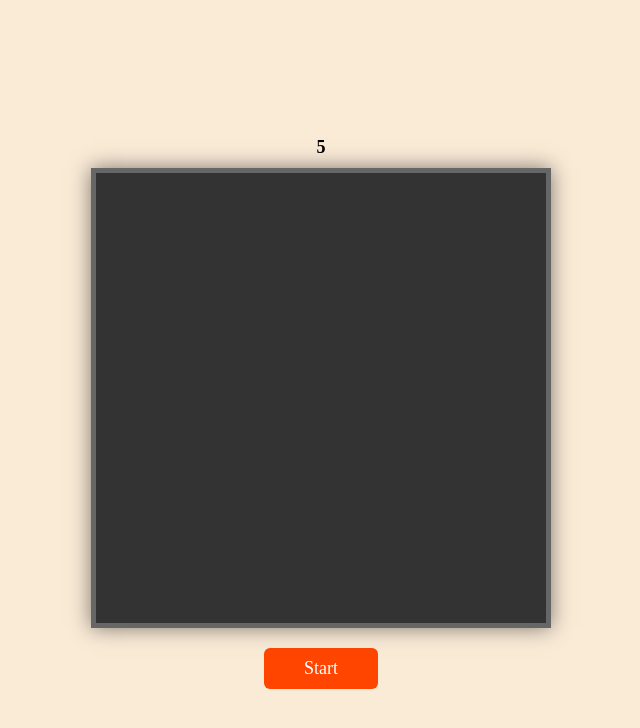
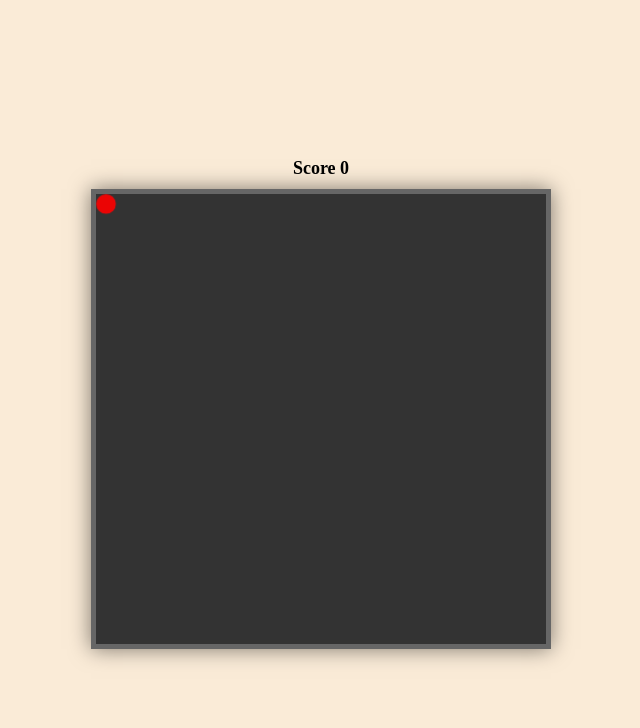
Before and after one commit to sk-zayn/Project-1, a plain HTML site: page snake-game/index.html in a window 1280 px wide. Both pictures are taken after a click on the element "Start". Shown: the whole page, without its empty margins (319-959 px from the left). Drawn offline with Linux system fonts and the light colour scheme.

Commit message:
created food

```diff
--- a/snake-game/index.html
+++ b/snake-game/index.html
@@ -11,7 +11,6 @@
 
     <div id="score-board"></div>
     <div id="game-arena">
-        <div id="food"></div>
         <div id="snake"></div>
     </div>
     <div id="start-button">Start</div>
--- a/snake-game/index.js
+++ b/snake-game/index.js
@@ -11,9 +11,50 @@ document.addEventListener("DOMContentLoaded", ()=>{
     let dy = 0;
 
 
+
+
+    function drawScoreBoard(){
+        const scoreBoard = document.getElementById("score-board");
+        scoreBoard.textContent = `Score ${score}`;
+    }
+
+    function drawDiv(x, y, classname){
+        const div = document.createElement("div");
+        div.classList.add(classname);
+        div.style.top = `${y}`;
+        div.style.left = `${x}`;
+        return div
+
+    }
+
+    function drawSnakeAndFood(){
+        gameArena.innerHTML = ''; //To make the game arena empty before drawing anything on it.
+
+        const foodElement = drawDiv(food.x , food.y , "food");
+        gameArena.appendChild(foodElement);
+    }
+
+    function gameLoop(){
+        setInterval(() => {
+            drawScoreBoard();
+            drawSnakeAndFood();
+        }, 1000);
+    }
+
+    function runGame(){
+        gameStarted = true;
+        gameLoop();
+
+    }
+
     function initializeGame (){
         const scoreBoard = document.getElementById("score-board");
-        scoreBoard.textContent = 5;
+
+        const startButton = document.getElementById("start-button")
+        startButton.addEventListener("click", ()=> {
+            startButton.style.display = "none";
+            runGame();
+        })
 
     }
     initializeGame()
--- a/snake-game/style.css
+++ b/snake-game/style.css
@@ -39,3 +39,23 @@ body{
     margin: 10px 0;
 
 }
+.food{
+    background: red;
+    width: 20px;
+    height: 20px;
+    position: absolute;
+    border: none;
+    border-radius: 100%;
+
+    animation: blink 0.8s ease-in-out infinite; /* 👈 add this line */
+}
+@keyframes blink {
+    0%, 100% {
+        opacity: 1;
+        transform: scale(1);
+    }
+    50% {
+        opacity: 0.3; /* makes it look like it’s fading */
+        transform: scale(0.85); /* small shrink for effect */
+    }
+}
```
